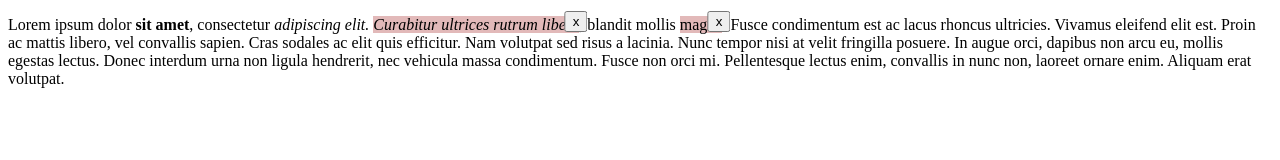
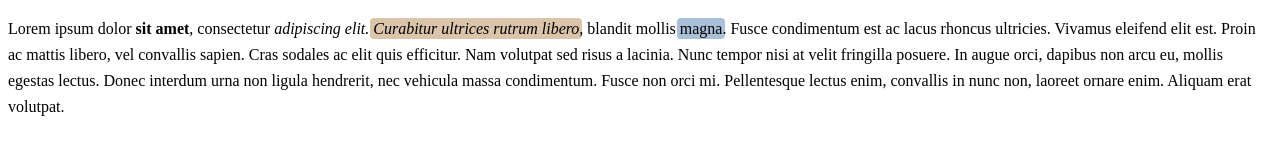
Before and after one commit to danielbeeke/annot, a website built with Vite: page demo/index.html in a window 1280 px wide. Built offline with nearby package versions, Linux system fonts and the light colour scheme.

Commit message:
remove button

```diff
--- a/demo/demo.ts
+++ b/demo/demo.ts
@@ -7,26 +7,12 @@ import type { AnnotHighlight } from '../lib/AnnotHighlight'
 const annotText = document.querySelector('annot-text')! as AnnotText
 const annotHighlight = document.querySelector('annot-highlight')! as AnnotHighlight
 
-annotHighlight.addEventListener('draw-highlight', (event: any) => {
-  if (event.detail.type === 'end') {
-    const removeButton = document.createElement('button')
-    removeButton.innerHTML = 'x'
-    removeButton.classList.add('remove-button')
-    const rect = event.detail.element.getBoundingClientRect()
-
-    removeButton.style.top = rect.y + 'px'
-    removeButton.style.left = rect.x + rect.width + 'px'
-
-    event.detail.element.parentElement.appendChild(removeButton)
-
-    removeButton.addEventListener('click', () => {
-      annotHighlight.removeHighlight(event.detail.start, event.detail.end)
-    })
-  }
-})
-
 annotHighlight.addHighlight(10, 13, 'test')
 annotHighlight.addHighlight(17, 18, 'test2')
+
+annotHighlight.addEventListener('click-highlight', (event: any) => {
+  alert(event.detail.text)
+})
 
 annotText.addEventListener('selection', (event: any) => {
   const start = event.detail.start
--- a/demo/index.html
+++ b/demo/index.html
@@ -4,18 +4,19 @@
     <meta charset="UTF-8" />
     <link rel="icon" type="image/svg+xml" href="#" />
     <meta name="viewport" content="width=device-width, initial-scale=1.0" />
-    <title>Vite + TS</title>
+    <title>Annot</title>
     <style>
-      .highlight-group .remove-button {
-        position: absolute;
-        transform: translate(-100%, -100%);
-        z-index: 1000;
+      .highlight.test {
+        background-color: rgb(218, 197, 170);
       }
 
+      .highlight.test2 {
+        background-color: rgb(170, 192, 218);
+      }
     </style>
   </head>
   <body>
-    <annot-highlight>
+    <annot-highlight removable>
       <annot-text>
         <p>Lorem ipsum dolor <strong>sit amet</strong>, consectetur <em>adipiscing elit. Curabitur ultrices rutrum libero</em>, blandit mollis magna. Fusce condimentum est ac lacus rhoncus ultricies. Vivamus eleifend elit est. Proin ac mattis libero, vel convallis sapien. Cras sodales ac elit quis efficitur. Nam volutpat sed risus a lacinia. Nunc tempor nisi at velit fringilla posuere. In augue orci, dapibus non arcu eu, mollis egestas lectus. Donec interdum urna non ligula hendrerit, nec vehicula massa condimentum. Fusce non orci mi. Pellentesque lectus enim, convallis in nunc non, laoreet ornare enim. Aliquam erat volutpat.</p>
       </annot-text>
--- a/lib/AnnotHighlight.ts
+++ b/lib/AnnotHighlight.ts
@@ -44,7 +44,7 @@ export class AnnotHighlight extends HTMLElement {
 
     const isChromium = !!(window as any).chrome
 
-    const words = text.textContent!.trim().split(/ |\,|\./g)
+    const words = this.textContent!.trim().split(/ |\,|\./g)
 
     let realWordIndex = -1
 
@@ -81,10 +81,10 @@ export class AnnotHighlight extends HTMLElement {
 
     selection.removeAllRanges()
 
-    this.drawHighlights(currentRange.getClientRects(), start, end, className)
+    this.drawHighlights(currentRange.getClientRects(), start, end, currentRange.toString(), className)
   }
 
-  drawHighlights (rects: DOMRectList, start: number, end: number, className: string | undefined) {
+  drawHighlights (rects: DOMRectList, start: number, end: number, text: string, className: string | undefined) {
     const ownRect = this.getBoundingClientRect()
     const rectsArray = [...rects]
 
@@ -98,6 +98,10 @@ export class AnnotHighlight extends HTMLElement {
       if (className) highlight.classList.add(className)
       highlightWrapper.appendChild(highlight)
 
+      const highlightHover = document.createElement('div')
+      highlightHover.classList.add('highlight-hover')
+      highlightWrapper.appendChild(highlightHover)
+
       const marginTop = ownRect.top
       const marginLeft = ownRect.left
 
@@ -105,6 +109,18 @@ export class AnnotHighlight extends HTMLElement {
       highlight.style.left = rect.x - marginLeft + 'px'
       highlight.style.height = rect.height + 'px'
       highlight.style.width = rect.width + 'px'
+
+
+      highlightHover.style.top = rect.y - marginTop + 'px'
+      highlightHover.style.left = rect.x - marginLeft + 'px'
+      highlightHover.style.height = rect.height + 'px'
+      highlightHover.style.width = rect.width + 'px'
+
+      highlightHover.addEventListener('click', () => {
+        this.dispatchEvent(new CustomEvent('click-highlight', {
+          detail: { element: highlight, type, start, end, text }
+        }))
+      })
 
       let type = 'middle'
 
@@ -114,7 +130,26 @@ export class AnnotHighlight extends HTMLElement {
       this.dispatchEvent(new CustomEvent('draw-highlight', {
         detail: { element: highlight, type, start, end }
       }))
+
+      const isRemovable = this.getAttribute('removable') !== null
+      if (isRemovable && type === 'end') this.addRemoveButton(highlight, start, end)
     }
+  }
+
+  addRemoveButton (element: HTMLDivElement, start: number, end: number) {
+    const removeButton = document.createElement('button')
+    removeButton.innerHTML = 'x'
+    removeButton.classList.add('remove-button')
+    const rect = element.getBoundingClientRect()
+
+    removeButton.style.top = rect.y + 'px'
+    removeButton.style.left = rect.x + rect.width + 'px'
+
+    element.parentElement!.appendChild(removeButton)
+
+    removeButton.addEventListener('click', () => {
+      this.removeHighlight(start, end)
+    })
   }
 }
 
--- a/lib/style.scss
+++ b/lib/style.scss
@@ -1,13 +1,14 @@
 annot-text {
-  display: block;
+  display: inline;
+  line-height: 26px;
 }
 
 annot-cursor {
   position: absolute;
   display: block;
-  height: 40px;
+  height: 30px;
   transform: translate(-50%, -50%);
-  border-left: 2px solid blue;
+  border-left: 3px solid rgb(124, 124, 201);
 }
 
 annot-highlight {
@@ -19,13 +20,50 @@ annot-highlight {
   }
 
   .highlight {
+    --paddingH: 3px;
+    --paddingV: 2px;
+    --negativePaddingH: calc(var(--paddingH) * -1);
+    --negativePaddingV: calc(var(--paddingV) * -1);
+    border-radius: 4px;
     display: block;
     position: absolute;
     z-index: -1;
+    padding: var(--paddingV) var(--paddingH);
+    transform: translate(var(--negativePaddingH), var(--negativePaddingV));
     background-color: rgb(226, 185, 185);
   }
 
-  .highlight-group:hover .highlight {
-    background-color: rgb(165, 80, 80);
+  .highlight-hover {
+    display: block;
+    position: absolute;
+    z-index: 10;
+  }
+
+  .highlight-group {
+    .remove-button {
+      opacity: 0;
+      cursor: pointer;
+      position: absolute;
+      transform: translate(-100%, -100%);
+      z-index: 1000;
+      display: block;
+      border: none;
+      width: 22px;
+      height: 22px;
+      text-align: center;
+      line-height: 22px;
+      border-radius: 50%;
+      padding: 0;
+    }
+
+    &:hover {
+      .highlight {
+        background-color: rgb(165, 80, 80);
+      }
+
+      .remove-button {
+        opacity: 1;
+      }
+    }
   }
 }
```
